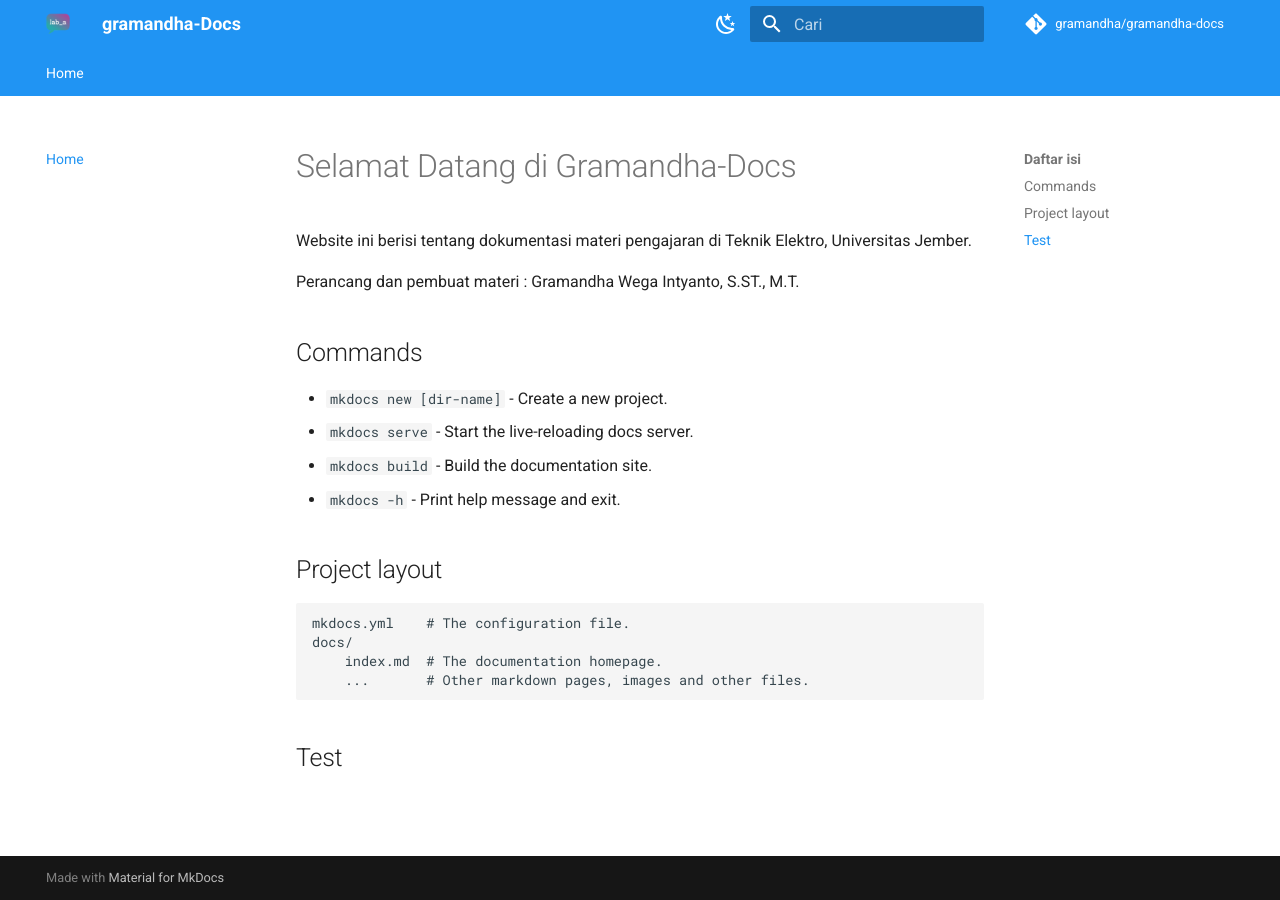
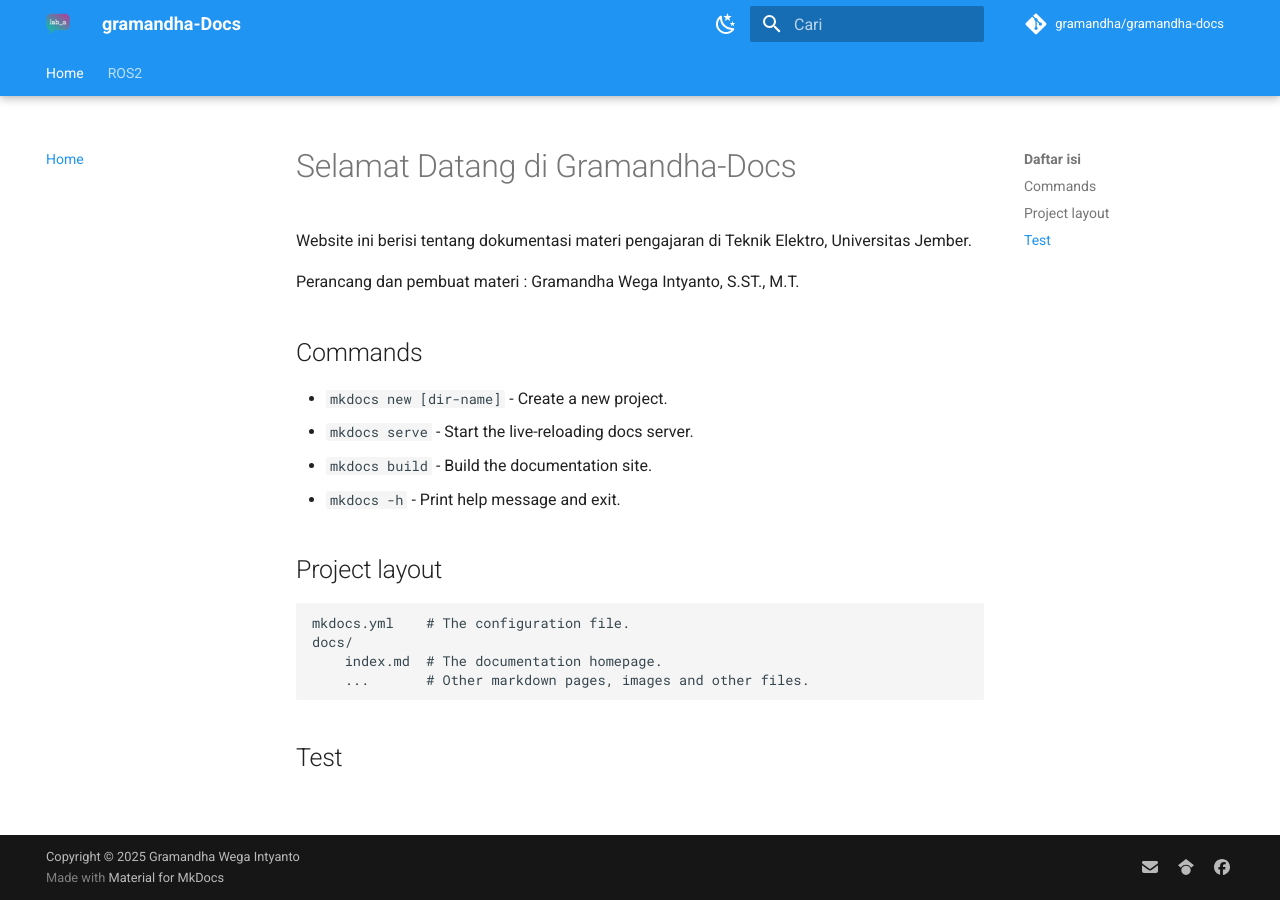
Before and after one commit to gramandha/gramandha-docs, an MkDocs documentation site: the page built from docs/index.md, in a window 1280 px wide. Built offline with MkDocs 1.6.1 and Material for MkDocs 9.7.7, drawn with Linux system fonts in a browser that asks for light colours; comment, search, counter and statistics services are not loaded.

Commit message:
update-ros2

```diff
--- a/mkdocs.yml
+++ b/mkdocs.yml
@@ -13,9 +13,10 @@ theme:
   features:
     - navigation.path
     - navigation.tabs
-    # - navigation.tabs.sticky
+    - navigation.tabs.sticky
     - navigation.expand
     - navigation.sections
+    - navigation.footer
   name: material
   logo: assets/logo.png
   favicon: assets/favicon.ico
@@ -34,7 +35,30 @@ theme:
       toggle:
         icon: material/weather-sunny
         name: Switch to light mode
+
+extra:
+  social:
+    - icon: fontawesome/solid/envelope
+      link: mailto:<gramandha@unej.ac.id>
+      name: email
+    - icon: fontawesome/brands/google-scholar
+      link: https://scholar.google.co.id/citations?user=vrmh4RoAAAAJ&hl=id
+      name: google-scholar
+    - icon: fontawesome/brands/facebook
+      link: https://scholar.google.co.id/citations?user=vrmh4RoAAAAJ&hl=id
+      name: google-scholar
+
+copyright: Copyright &copy; 2025 Gramandha Wega Intyanto
+
 nav:
   - Home: index.md
+  - ROS2:
+      - README: README.md
+      - Getting Started: getting-started.md
+      - Installation: installation.md
+      - Usage: usage.md
+      - Configuration: configuration.md
+      - Examples: examples.md
+      - FAQ: faq.md
   # - YOLO-Tutorial: test.md
   # - About: about.md
```
